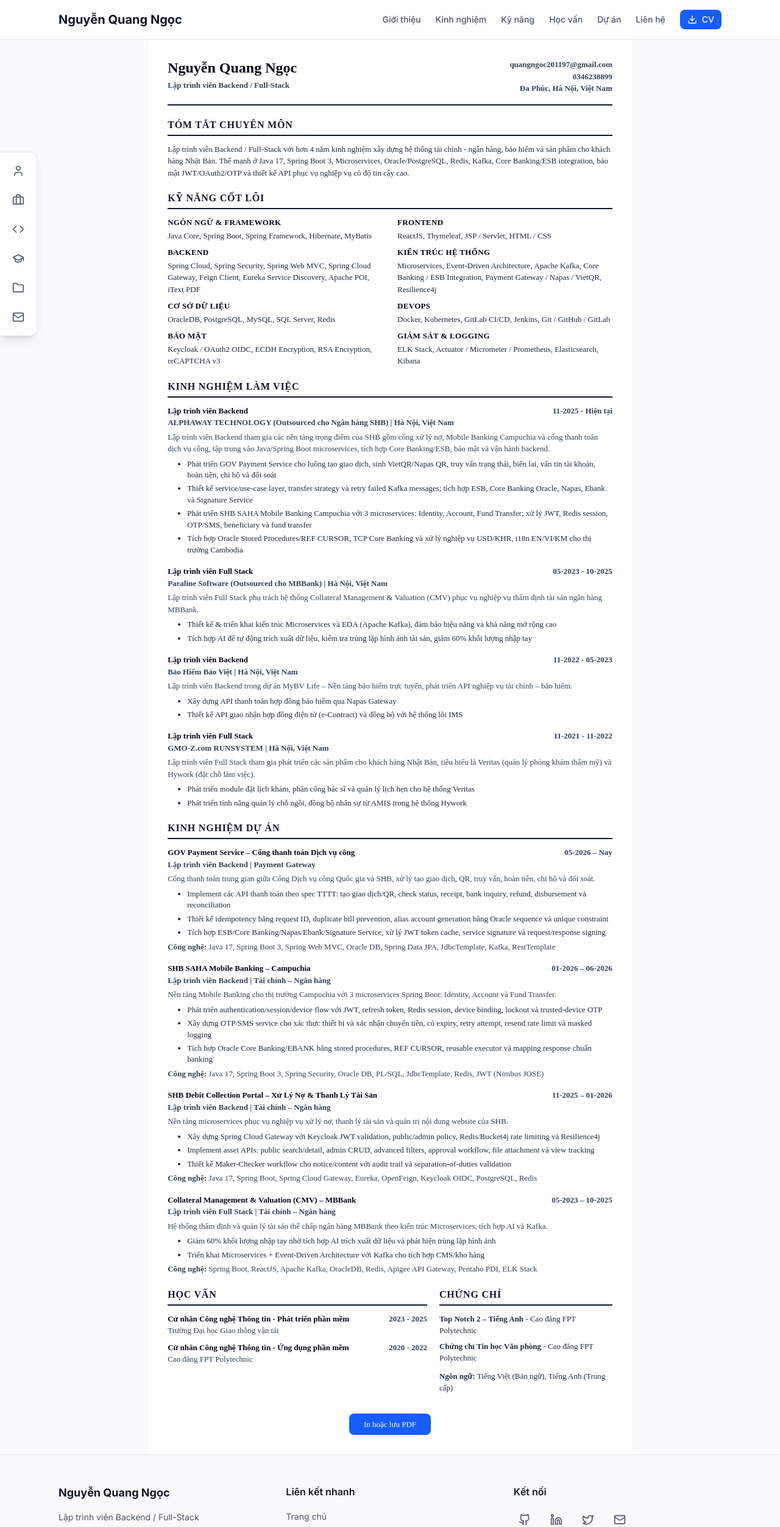
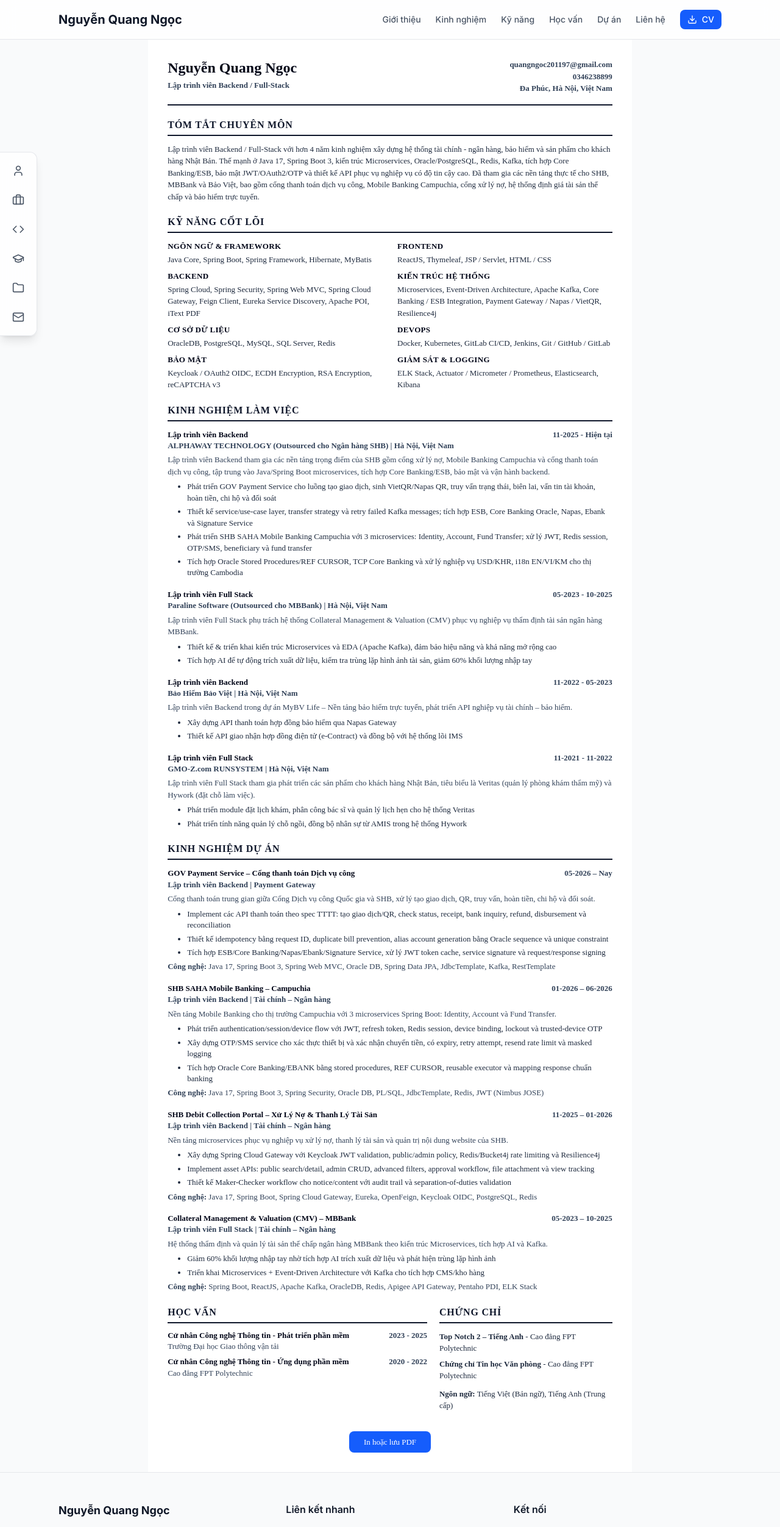
Before and after one commit to devserxfbaeccggs3g427s-cmyk/cv-ngocnq, a Next.js app: page /print in a window 1280 px wide. Shown: the top 2504 px of the page at 61% size. Built offline with nearby package versions, Linux system fonts and the light colour scheme.

Commit message:
cv 20260613.5

```diff
--- a/src/app/print/page.tsx
+++ b/src/app/print/page.tsx
@@ -29,8 +29,6 @@ function SectionTitle({ children }: { children: ReactNode }) {
 
 export default function PrintPage() {
   const printProjects = projects.slice(0, 4);
-  const conciseSummary =
-    'Lập trình viên Backend / Full-Stack với hơn 4 năm kinh nghiệm xây dựng hệ thống tài chính - ngân hàng, bảo hiểm và sản phẩm cho khách hàng Nhật Bản. Thế mạnh ở Java 17, Spring Boot 3, Microservices, Oracle/PostgreSQL, Redis, Kafka, Core Banking/ESB integration, bảo mật JWT/OAuth2/OTP và thiết kế API phục vụ nghiệp vụ có độ tin cậy cao.';
   const skillLimits: Record<string, number> = {
     Languages: 5,
     Frontend: 4,
@@ -43,14 +41,14 @@ export default function PrintPage() {
   };
   const renderExperience = (exp: (typeof experience)[number]) => (
     <article key={exp.id} className="print-item break-inside-avoid">
-      <div className="flex items-start justify-between gap-4">
+      <div className="flex items-baseline justify-between gap-4">
         <div>
-          <h3 className="text-[13px] font-bold text-slate-950">{exp.title}</h3>
-          <p className="text-[13px] font-bold text-slate-700">
+          <h3 className="text-[13px] font-bold leading-tight text-slate-950">{exp.title}</h3>
+          <p className="text-[13px] font-bold leading-tight text-slate-700">
             {exp.company} | {exp.location}
           </p>
         </div>
-        <p className="whitespace-nowrap text-[13px] font-bold text-slate-700">
+        <p className="whitespace-nowrap text-[13px] font-bold leading-tight text-slate-700">
           {formatMonthYear(exp.startDate)} - {exp.current ? 'Hiện tại' : formatMonthYear(exp.endDate!)}
         </p>
       </div>
@@ -64,14 +62,14 @@ export default function PrintPage() {
   );
   const renderProject = (project: (typeof projects)[number], index: number) => (
     <article key={project.id} className="print-item break-inside-avoid">
-      <div className="flex items-start justify-between gap-4">
+      <div className="flex items-baseline justify-between gap-4">
         <div>
-          <h3 className="text-[13px] font-bold text-slate-950">{project.title}</h3>
-          <p className="text-[13px] font-bold text-slate-700">
+          <h3 className="text-[13px] font-bold leading-tight text-slate-950">{project.title}</h3>
+          <p className="text-[13px] font-bold leading-tight text-slate-700">
             {project.role} | {project.category}
           </p>
         </div>
-        <p className="whitespace-nowrap text-[13px] font-bold text-slate-700">
+        <p className="whitespace-nowrap text-[13px] font-bold leading-tight text-slate-700">
           {project.duration}
         </p>
       </div>
@@ -111,7 +109,7 @@ export default function PrintPage() {
       <main className="space-y-5">
         <section className="print-section">
           <SectionTitle>Tóm tắt chuyên môn</SectionTitle>
-          <p className="text-[13px] leading-[1.5] text-slate-800">{conciseSummary}</p>
+          <p className="text-[13px] leading-[1.5] text-slate-800">{profile.summary}</p>
         </section>
 
         <section className="print-section">
@@ -168,11 +166,11 @@ export default function PrintPage() {
             <div className="space-y-2">
               {education.map((edu) => (
                 <div key={edu.id} className="break-inside-avoid">
-                  <div className="flex justify-between gap-4">
-                    <h3 className="text-[13px] font-bold text-slate-950">
+                  <div className="flex items-baseline justify-between gap-4">
+                    <h3 className="text-[13px] font-bold leading-tight text-slate-950">
                       {edu.degree} - {edu.field}
                     </h3>
-                    <span className="whitespace-nowrap text-[13px] font-bold text-slate-700">
+                    <span className="whitespace-nowrap text-[13px] font-bold leading-tight text-slate-700">
                       {edu.startYear} - {edu.endYear}
                     </span>
                   </div>
```
Also changed, not shown: .kilocode/rules/memory-bank/context.md.
